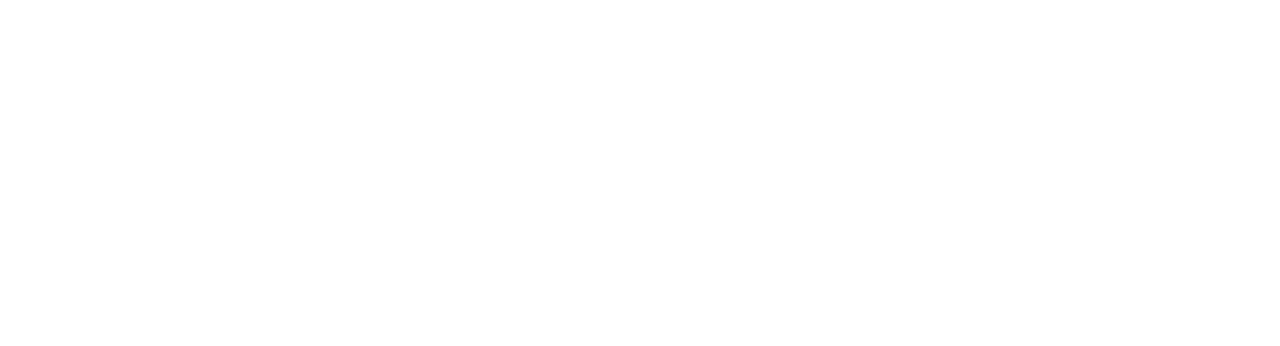
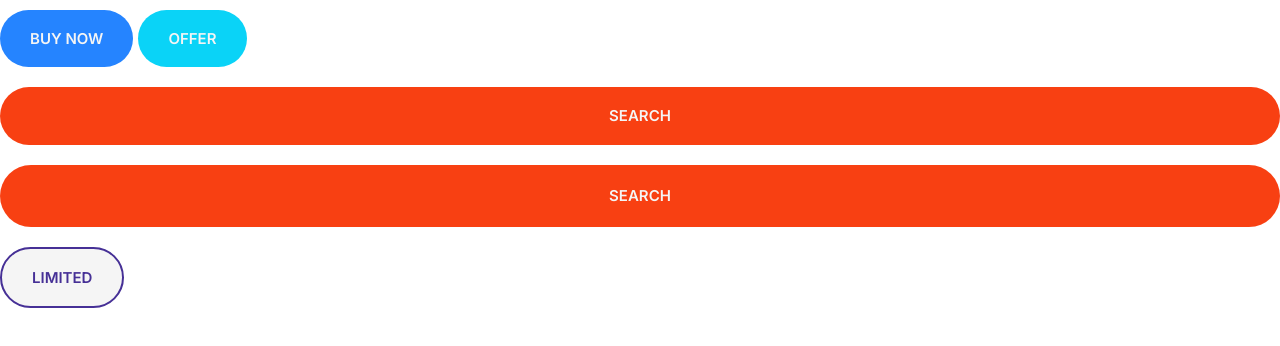
Before and after one commit to MaGabyZR/zetafy, a plain HTML site: page index.html in a window 1280 px wide. Drawn offline with Linux system fonts and the light colour scheme.

Commit message:
Build the buttons component.

```diff
--- a/css/styles.css
+++ b/css/styles.css
@@ -5,6 +5,10 @@
     --color-accent: #f83909f5;
     --color-headings: #463096;
     --color-body: #918ca4;
+}
+
+*, *::after, *::before {
+    box-sizing: border-box;
 }
 
 /*Typography*/
@@ -40,7 +44,7 @@ h3 {
 p {
     margin-top: 0;
 }
-
+/*desktop version*/
 @media screen and (min-width: 1024px) {
     body {
         font-size: 1.8rem;
@@ -80,7 +84,7 @@ a {
 .link-arrow:hover::after {
     margin-left: 10px;
 }
-
+/*desktop version*/
 @media screen and (min-width: 1024px) {
     .link-arrow {
         font-size: 1.5rem;
@@ -110,7 +114,7 @@ a {
 .badge--small {
     font-size: 1.6rem;
 }
-
+/*desktop version*/
 @media screen and (min-width: 1024px) {
     .badge {
         font-size: 1.5rem;
@@ -145,6 +149,7 @@ a {
     margin-bottom: 1rem;
 }
 
+/*desktop version*/
 @media screen and (min-width: 1024px) {
     .list--tick .list__item {
         padding-left: 0;
@@ -173,3 +178,68 @@ a {
     justify-content: center;
     align-items: center;
 }
+
+/*Buttons*/
+/*Structure*/
+.btn {
+    border-radius: 40px;
+    border: 0;
+    cursor: pointer;
+    font-size: 1.8rem;
+    font-weight: 600;
+    margin: 1rem 0;
+    padding: 2rem 3rem;
+    text-align: center;
+    text-transform: uppercase;
+    white-space: nowrap;
+}
+
+/*Skins, OO CSS*/
+.btn--primary {
+    background: var(--color-primary);
+    color:whitesmoke
+}
+
+.btn--primary:hover {
+    background: #e86442;
+}
+
+.btn--secondary {
+    background: var(--color-secondary);
+    color: whitesmoke;
+}
+
+.btn--secondary:hover {
+    background: darkcyan
+}
+
+.btn--accent {
+    background: var(--color-accent);
+    color: whitesmoke;
+}
+
+.btn--accent:hover {
+    background:#3d7ed2;
+}
+
+.btn--outline {
+    background: whitesmoke;
+    color: var(--color-headings);
+    border: 2px solid var(--color-headings);
+}
+
+.btn--outline:hover {
+    background: var(--color-headings);
+    color: whitesmoke;
+}
+
+.btn--block {
+    width: 100%;
+    display: inline-block;
+}
+/*desktop version*/
+@media screen and (min-width: 1024px) {
+    .btn {
+        font-size: 1.5rem;
+    }
+}
--- a/index.html
+++ b/index.html
@@ -13,5 +13,11 @@
     <link rel="stylesheet" href="css/normalize.css" />
     <link rel="stylesheet" href="css/styles.css" />
   </head>
-  <body></body>
+  <body>
+    <button class="btn btn--primary">Buy Now</button>
+    <button class="btn btn--secondary">Offer</button
+    ><button class="btn btn--accent btn--block">Search</button>
+    <a href="#" class="btn btn--accent btn--block">Search</a>
+    <button class="btn btn--outline">Limited</button>
+  </body>
 </html>
```
